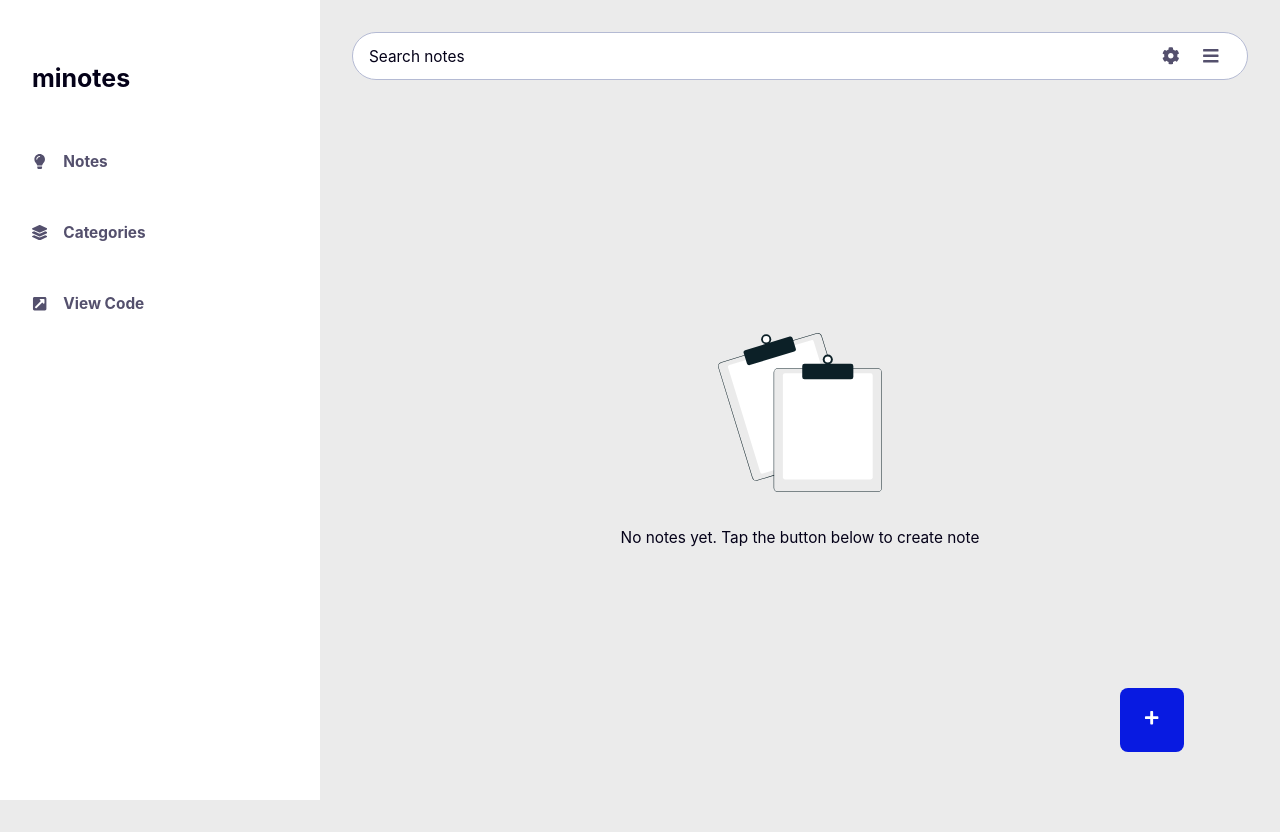
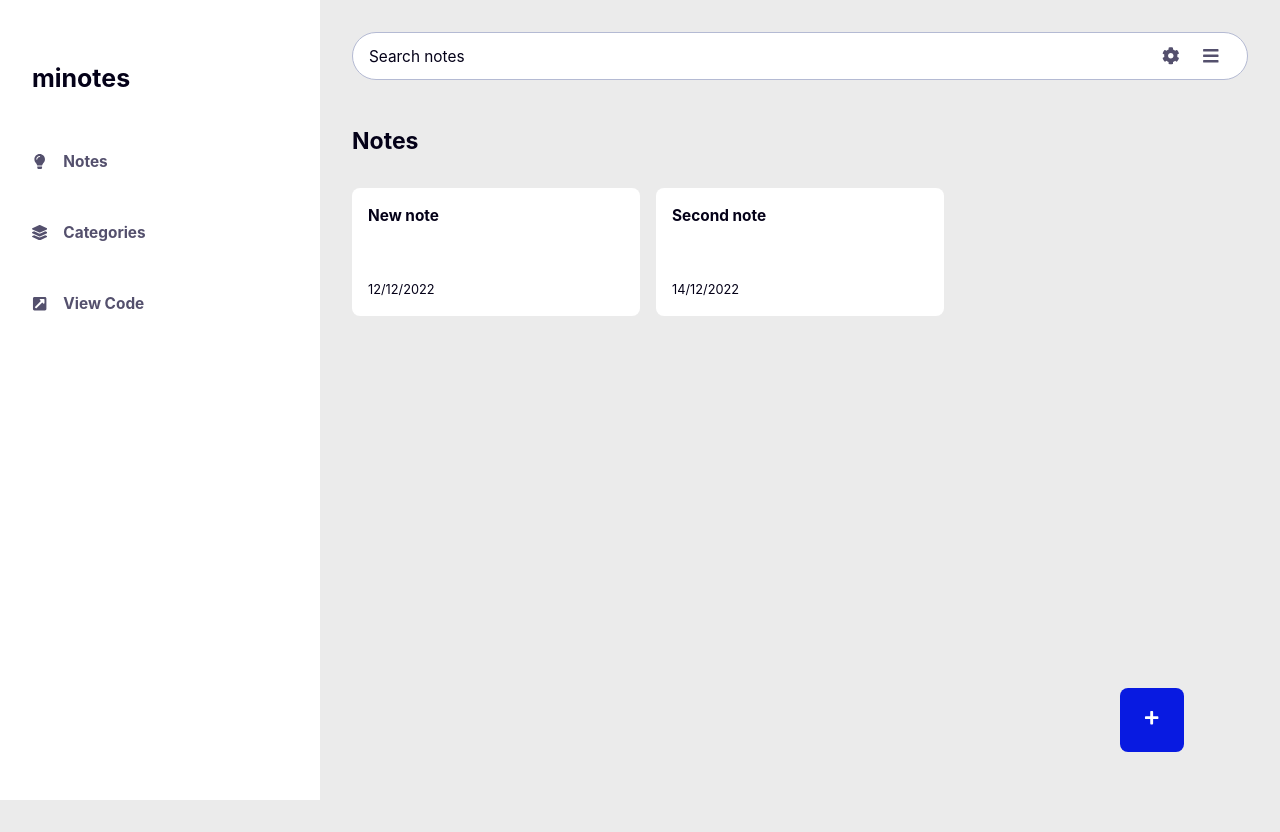
Before and after one commit to gzkdev/minote, a React (Create React App) app: page / in a window 1280 px wide. After the commit the page ends 800 px from the top, so only its background shows below. Built offline with nearby package versions, Linux system fonts and the light colour scheme.

Commit message:
updated nootesItem component

```diff
--- a/src/App.js
+++ b/src/App.js
@@ -3,6 +3,7 @@ import GlobalStyles from "./components/GlobalStyles";
 import { NotesProvider } from "./NotesContext";
 import Home from "./Pages/Home";
 import Categories from "./Pages/Categories";
+import Note from "./Pages/Note";
 
 function App() {
   return (
@@ -12,7 +13,7 @@ function App() {
         <Routes>
           <Route path="/" element={<Home />} />
           <Route path="/categories" element={<Categories />} />
-          <Route path=":noteid" element={<Home />} />
+          <Route path="notes/:noteid" element={<Note />} />
         </Routes>
       </BrowserRouter>
     </NotesProvider>
--- a/src/NotesContext.js
+++ b/src/NotesContext.js
@@ -4,8 +4,20 @@ import { createContext, useState } from "react";
 const NotesContext = createContext();
 
 export function NotesProvider({ children }) {
-    const [notes, SetNotes] = useState([]);
-    const [isGrid, setIsGrid] = useState(false);
+    const [notes, SetNotes] = useState({
+        "0": {
+            id: "0",
+            title: "New note",
+            content: "Lorem ipsum is crazy",
+            date: "12/12/2022"
+        },
+        "1": {
+            id: "1",
+            title: "Second note",
+            content: "Lorem ipsum is crazy and enough",
+            date: "14/12/2022"
+        }
+    });
     const [isActive, setIsActive] = useState(false)
     const [searchText, setSearchText] = useState("");
 
@@ -30,7 +42,7 @@ export function NotesProvider({ children }) {
     }
 
     return (
-        <NotesContext.Provider value={{ notes, addNote, deleteNote, updateNote, isGrid, setIsGrid, toggleisActive, isActive, searchText, setSearchText }}>
+        <NotesContext.Provider value={{ notes, toggleisActive, isActive }}>
             {children}
         </NotesContext.Provider>
     )
--- a/src/Pages/Note.js
+++ b/src/Pages/Note.js
@@ -1,8 +1,12 @@
+// import { useContext } from "react"
 import { useParams } from "react-router-dom"
+// import NotesContext from "../NotesContext";
 
 export default function Note() {
-    // const
+    // const {} = useContext(NotesContext)
+    const params = useParams();
+    const noteId = params.noteid;
     return (
-        <div>Note</div>
+        <div>{noteId}</div>
     )
 }
--- a/src/components/Notes/NoteItem.jsx
+++ b/src/components/Notes/NoteItem.jsx
@@ -1,37 +1,25 @@
-import { useState } from "react";
-import { motion, AnimatePresence, LayoutGroup } from "framer-motion";
+// import { useState } from "react";
+import { Link } from "react-router-dom";
+import { motion } from "framer-motion";
 import NoteItemStyled from "./NoteItemStyled";
-import NoteItemExpanded from "./NoteItemExpanded";
 
-function NoteItem({ note, deleteNote, index, updateNote }) {
-  const [isOpen, setIsOpen] = useState("");
+function NoteItem({ data }) {
+  // const [isOpen, setIsOpen] = useState("");
 
   return (
-    <LayoutGroup>
-      <NoteItemStyled
-        onClick={() => setIsOpen(note.id)}
-        as={motion.div}
-        layoutId={note.id}
-        layout
-      >
-        <motion.h4 layout>{note.title}</motion.h4>
-        <motion.small layout>{note.date}</motion.small>
-      </NoteItemStyled>
-
-      <AnimatePresence>
-        {isOpen && (
-          <NoteItemExpanded
-            isOpen={isOpen}
-            note={note}
-            deleteNote={deleteNote}
-            updateNote={updateNote}
-            index={index}
-            setIsOpen={setIsOpen}
-            layout
-          />
-        )}
-      </AnimatePresence>
-    </LayoutGroup>
+    <NoteItemStyled
+      // onClick={() => setIsOpen(note.id)}
+      as={motion.div}
+      // layoutId={note.id}
+      layout
+    >
+      <Link to={`notes/${data.id}`}>
+        <div>
+          <motion.h4 layout>{data.title}</motion.h4>
+          <motion.small layout>{data.date}</motion.small>
+        </div>
+      </Link>
+    </NoteItemStyled>
   );
 }
 
--- a/src/components/Notes/NoteItemStyled.jsx
+++ b/src/components/Notes/NoteItemStyled.jsx
@@ -1,14 +1,21 @@
 import styled from "styled-components";
 
 const NoteItemStyled = styled.div`
-  padding: 1rem 1rem;
-  min-height: 128px;
-  display: flex;
-  flex-direction: column;
-  justify-content: space-between;
   background-color: var(--color-100);
   border-radius: 8px;
-  cursor: pointer;
+
+  & a {
+    text-decoration: none;
+    color: inherit;
+
+    & > div {
+      padding: 1rem 1rem;
+      min-height: 128px;
+      display: flex;
+      flex-direction: column;
+      justify-content: space-between;
+    }
+  }
 `;
 
 export default NoteItemStyled;
--- a/src/components/Notes/Notes.jsx
+++ b/src/components/Notes/Notes.jsx
@@ -5,20 +5,19 @@ import EmptyState from "../EmptyState";
 import NotesContainer from "./NotesContainer";
 
 function Notes() {
-  const { notes, deleteNote, updateNote, searchText } =
-    useContext(NotesContext);
+  const { notes } = useContext(NotesContext);
 
-  const renderedNotes = notes.filter((note) =>
-    note.title.toLowerCase().includes(searchText.toLowerCase())
-  );
+  // const renderedNotes = notes.keys.filter((note) =>
+  //   note.title.toLowerCase().includes(searchText.toLowerCase())
+  // );
 
   return (
     <>
-      {notes.length > 0 ? (
+      {notes ? (
         <section>
           <h1>Notes</h1>
           <NotesContainer>
-            {renderedNotes.length > 0
+            {/* {renderedNotes.length > 0
               ? renderedNotes.map((data, index) => (
                   <NoteItem
                     key={data.id}
@@ -28,7 +27,10 @@ function Notes() {
                     updateNote={updateNote}
                   />
                 ))
-              : "No notes match your search"}
+              : "No notes match your search"} */}
+            {Object.keys(notes).map((item) => (
+              <NoteItem key={item} data={notes[item]} />
+            ))}
           </NotesContainer>
         </section>
       ) : (
```
